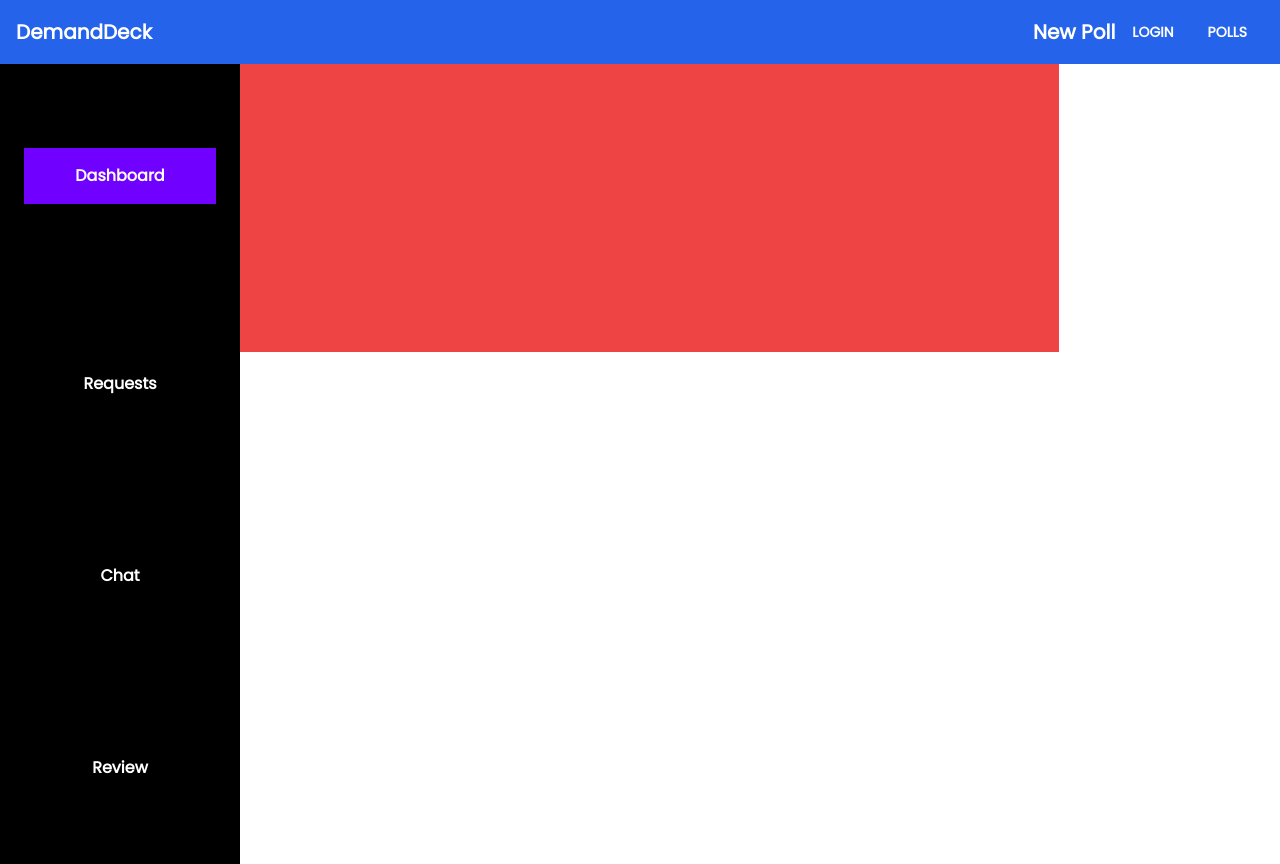
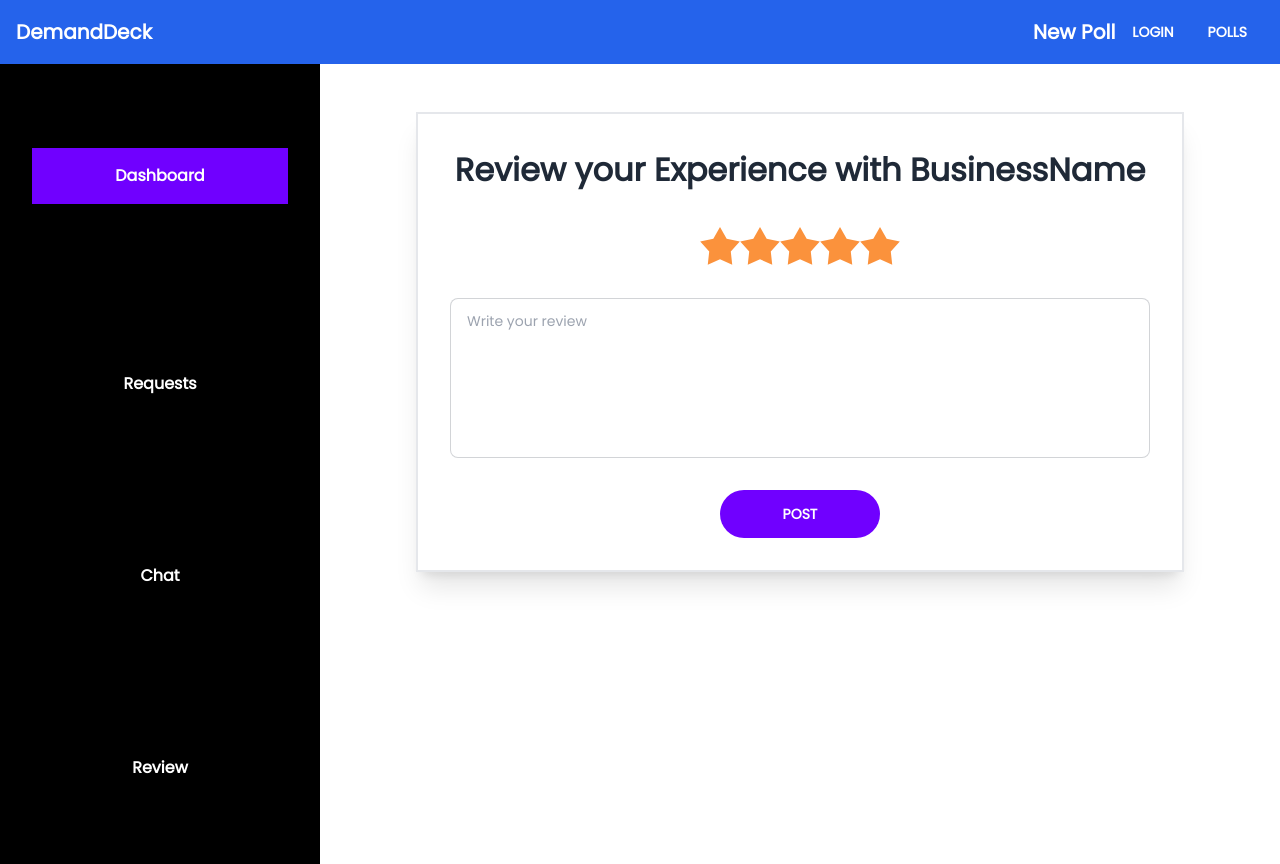
Before and after one commit to shazebK/DemandDeck, a Next.js app: page /session in a window 1280 px wide. Before the commit the page ends 800 px from the top, so only its background shows below. Built offline with nearby package versions, Linux system fonts and the light colour scheme; no server answers.

Commit message:
Session page half done

```diff
--- a/components/Chat.js
+++ b/components/Chat.js
@@ -4,17 +4,16 @@ import React from 'react'
 
 export default function Chat() {
   return (
-    <div className='w-full h-full flex flex-col justify-between'>
-    <div id = "messageArea" className='h-full'></div>
+    <div className='flex flex-col'>
+    <div id = "messageArea" className='w-full flex-1 bg-red-500'>
 
-    <div className="form-control">
-      <div className="input-group">
+    </div>
+        <div className = "flex">
         <input type="text" placeholder="Message" className="input input-bordered w-full focus:outline-none"/>
-        <button className="btn btn-square p-0">
+        <button className="btn btn-square">
           <Send/>
         </button>
-      </div>
-    </div>
+        </div>
   </div>
   )
 }
--- a/components/Dashboard.js
+++ b/components/Dashboard.js
@@ -1,17 +1,30 @@
+import { LocationOn } from '@mui/icons-material'
 import React from 'react'
 import Sidebar from './Sidebar'
+import Avatar from './UI/Avatar'
 
 export default function Dashboard() {
   return (
-    <>
-    <Sidebar/>
-    <div className='w-full'>
-    <div className='w-4/5 bg-red-500 h-72'>
-    <title>
-
-    </title>
-    </div>
-    </div>
-    </>
+      <div className = "w-full flex flex-col items-center">
+        <h1 className='text-[48px] font-bold mt-8'>Laundary Services Required</h1>
+        <p className='text-gray-500'>
+        <LocationOn />
+        6A/155 I.T Crossing Faizabad Road, Lucknow
+        </p>
+        <div className="w-20 relative">
+            <Avatar
+              src="https://static.vecteezy.com/system/resources/previews/002/002/403/original/man-with-beard-avatar-character-isolated-icon-free-vector.jpg"
+              className="absolute left-0"
+            />
+            <Avatar
+              src="https://static.vecteezy.com/system/resources/previews/002/002/403/original/man-with-beard-avatar-character-isolated-icon-free-vector.jpg"
+              className="absolute left-4"
+            />
+            <Avatar
+              src="https://static.vecteezy.com/system/resources/previews/002/002/403/original/man-with-beard-avatar-character-isolated-icon-free-vector.jpg"
+              className="absolute left-8"
+            />
+          </div>
+      </div>
   )
 }
--- a/components/Forms/Auth.js
+++ b/components/Forms/Auth.js
@@ -13,8 +13,8 @@ export default function Auth() {
           <h3 className='text-[20px] md:text-[24px]'>Sign Up to continue</h3>
           <SignUp/>
           <div className='w-full h-24 flex flex-col md:flex-row justify-between items-center'>
-
-          <p className='text-gray-500 cursor-pointer'>Forget Password?</p><button className="btn w-40 rounded-full border-none bg-sec hover:bg-sec-dark">SignUp</button>
+          <p className='text-gray-500 cursor-pointer'>Forget Password?</p>
+          <button className="btn w-40 rounded-full border-none bg-sec hover:bg-sec-dark">SignUp</button>
           </div>
         </div>
     </div>
--- a/components/SessionPage.js
+++ b/components/SessionPage.js
@@ -3,14 +3,15 @@ import React from 'react'
 import Dashboard from './Dashboard'
 import Request from "./Request";
 import Sidebar from './Sidebar'
+import Review from "./Review";
 
 export default function SessionPage() {
   return (
-    <>
-        <Sidebar/>
-        <div className="ml-60 w-4/5">
-          <Dashboard/>
+    <div className="flex">
+        <Sidebar />
+        <div className = "w-3/4">
+          <Review/>
         </div>
-    </>
+    </div>
   )
 }
--- a/components/Sidebar.js
+++ b/components/Sidebar.js
@@ -3,7 +3,7 @@ import Link from "next/link";
 
 export default function Sidebar() {
   return (
-    <div className='w-60 bg-black flex flex-col justify-around items-center text-white font-semibold h-screen fixed left-0'>
+    <div className='w-1/4 bg-black flex flex-col justify-around items-center text-white font-semibold h-screen'>
                 <button className='p-4 w-4/5 bg-sec'><Link href = "/session/dashboard">Dashboard</Link></button>
                 <Link href = "/session">Requests</Link>
                 <Link href = "/session/dashboard">Chat</Link>
--- a/components/review.js
+++ b/components/review.js
@@ -1,7 +1,77 @@
-import React from 'react'
+import { TextField } from "@mui/material";
+import React, { useState } from "react";
 
-export default function review() {
+export default function Review() {
+  const [rating,setRating] = useState(5);
+  const [review,setReview] = useState("");
+
+  function ratingHandler(event){
+    setRating(event.target.value)
+  }
+
+  function reviewHandler(event){
+    setReview(event.target.name.lastChar());
+  }
+
+  function submitHandler(event){
+    event.preventDefault();
+    console.log(rating,review);
+  }
+
   return (
-    <div></div>
-  )
+    <div className="w-full pt-12">
+      <div className="w-4/5 pt-8 shadow-xl border-2 flex flex-col items-center mx-auto">
+        <h1 className="text-[32px] font-bold">
+          Review your Experience with BusinessName
+        </h1>
+        <form className="w-full flex flex-col items-center px-8" onSubmit={submitHandler}>
+          <div className="rating rating-lg mx-auto my-8">
+            <input
+              type="radio"
+              name="rating-1"
+              className="mask mask-star-2 bg-orange-400"
+              value = {1}
+              onChange={ratingHandler}
+            />
+            <input
+              type="radio"
+              name="rating-2"
+              className="mask mask-star-2 bg-orange-400"
+              value = {2}
+              onChange={ratingHandler}
+            />
+            <input
+              type="radio"
+              name="rating-3"
+              className="mask mask-star-2 bg-orange-400"
+              value = {3}
+              onChange={ratingHandler}
+            />
+            <input
+              type="radio"
+              name="rating-4"
+              className="mask mask-star-2 bg-orange-400"
+              value = {4}
+              onChange={ratingHandler}
+            />
+            <input
+              type="radio"
+              name="rating-5"
+              className="mask mask-star-2 bg-orange-400"
+              value = {5}
+              onChange={ratingHandler}
+            />
+          </div>
+          <textarea
+            className="textarea textarea-bordered w-full h-40 resize-none"
+            placeholder="Write your review"
+            value = {review}
+            onChange = {reviewHandler}
+          ></textarea>
+
+          <button type = "submit" className="btn w-40 rounded-full border-none bg-sec hover:bg-sec-dark mx-auto my-8">Post</button>
+        </form>
+      </div>
+    </div>
+  );
 }
```
